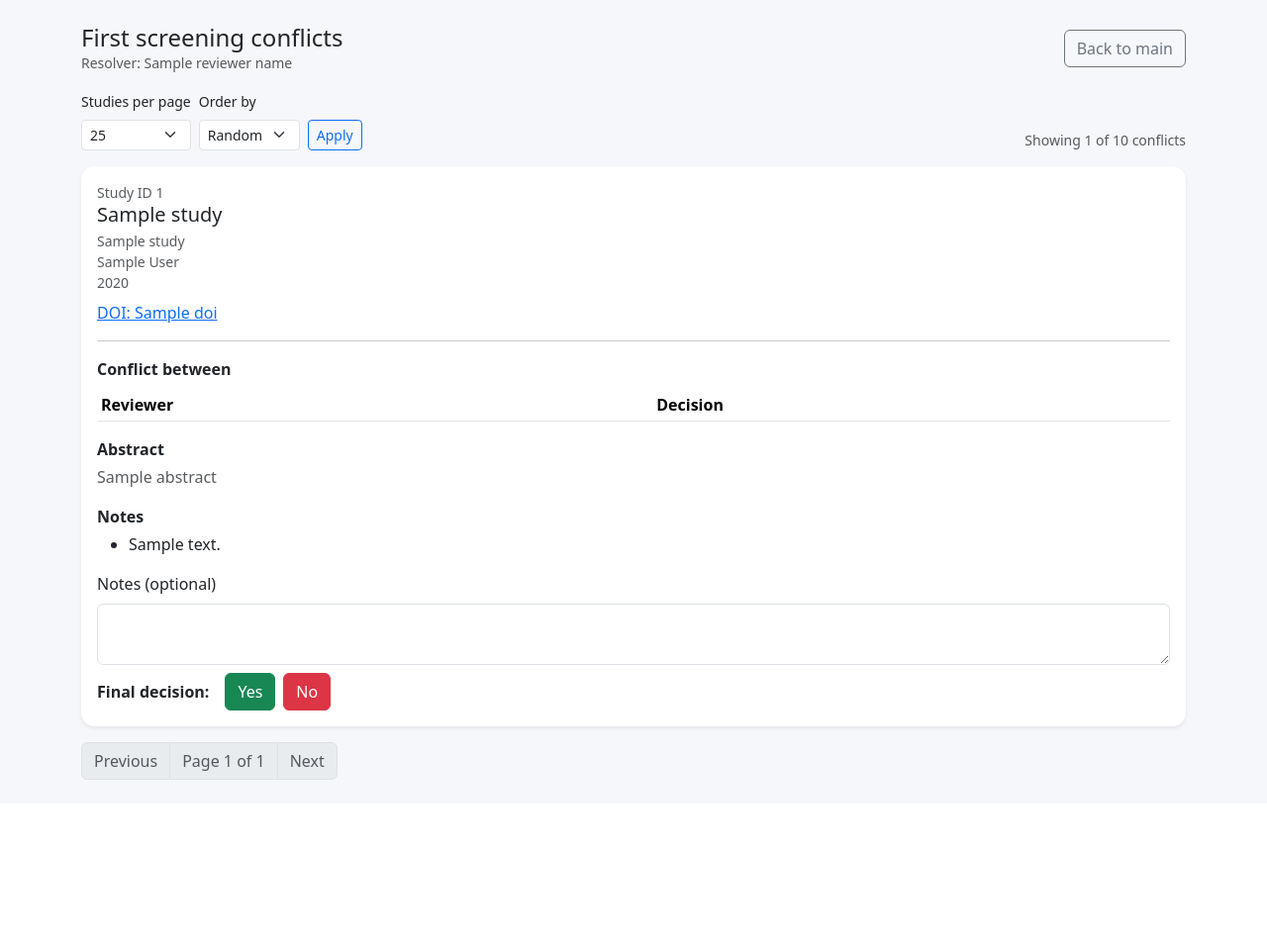
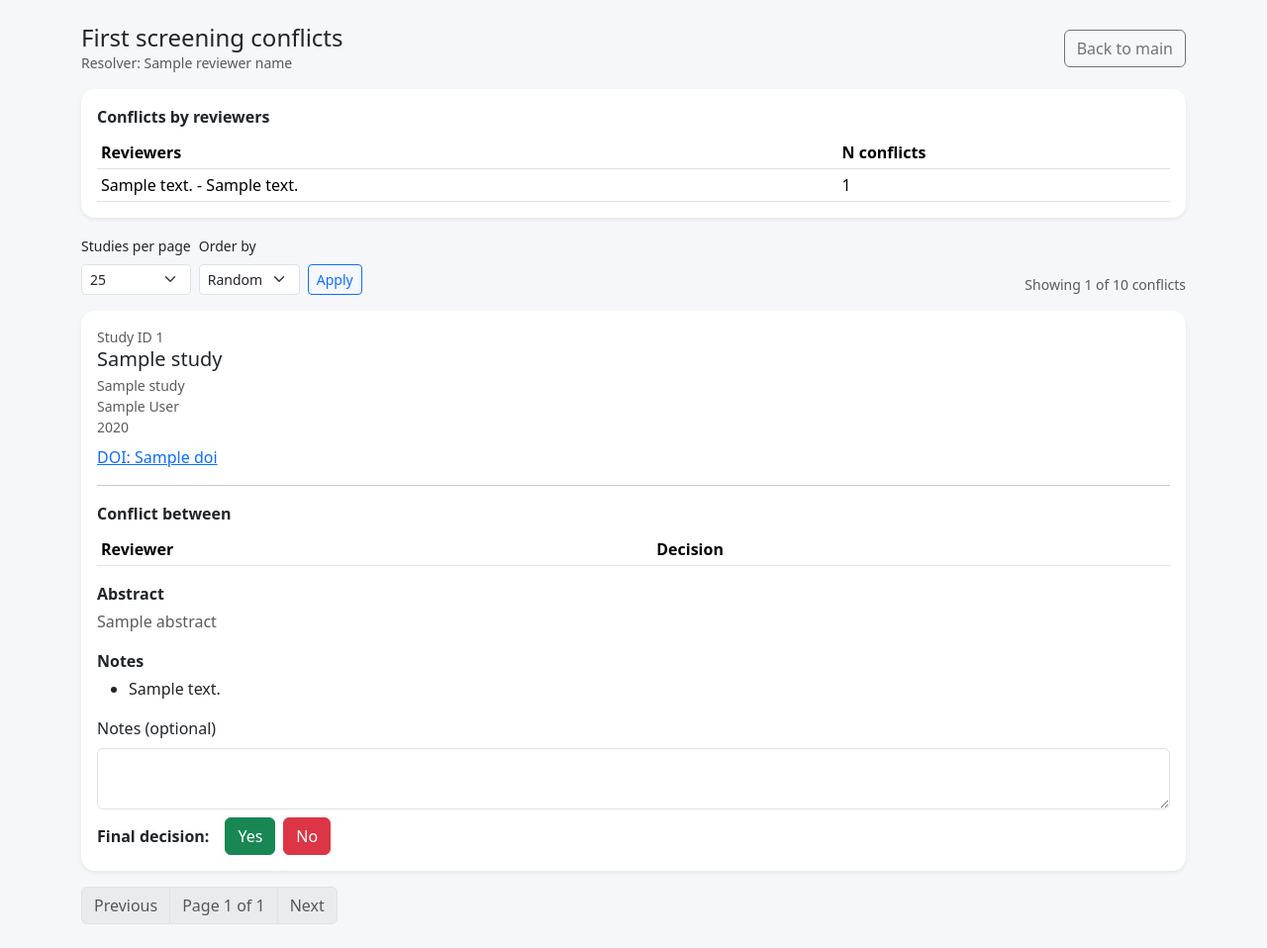
Before and after one commit to DiegoJSN/syst_rev_tool, a Flask app: template templates/first_screening_conflicts.html in a window 1280 px wide. Shown: the part 56-1014 px from the top of the page at 99% size. Before the commit the page ends 844 px from the top, so only its background shows below. Run offline with Flask 3, Linux system fonts and the light colour scheme; the template is opened without the code that fills it: most values are stand-ins (such as "Sample title", 1, 10 or a date in 2020); lists and menus that the app fills with data are empty; some libraries are stand-ins or nearby versions.

Commit message:
Add reviewer-pair conflict summary tables to conflict screens

```diff
--- a/app.py
+++ b/app.py
@@ -1062,11 +1062,33 @@ def create_app() -> Flask:
             ).fetchall()
             conflicts_map[s["id"]] = rows
 
+        reviewer_conflicts_summary = db.execute(
+            """
+            SELECT
+                r1.reviewer_name AS reviewer_a,
+                r2.reviewer_name AS reviewer_b,
+                COUNT(DISTINCT c1.id_study) AS n_conflicts
+            FROM first_screening_conflicts c1
+            JOIN first_screening_conflicts c2
+              ON c1.id_review = c2.id_review
+             AND c1.id_study = c2.id_study
+             AND c1.id_reviewer < c2.id_reviewer
+             AND c1.decision <> c2.decision
+            JOIN reviewers r1 ON r1.id = c1.id_reviewer
+            JOIN reviewers r2 ON r2.id = c2.id_reviewer
+            WHERE c1.id_review = %s
+            GROUP BY r1.reviewer_name, r2.reviewer_name
+            ORDER BY n_conflicts DESC, lower(r1.reviewer_name), lower(r2.reviewer_name);
+            """,
+            (review_id,),
+        ).fetchall()
+
         return render_template(
             "first_screening_conflicts.html",
             review=review,
             studies=studies,
             conflicts_map=conflicts_map,
+            reviewer_conflicts_summary=reviewer_conflicts_summary,
             reviewer_name=reviewer_name,
             page=page,
             per_page=per_page,
@@ -1550,11 +1572,33 @@ def create_app() -> Flask:
             ).fetchall()
             conflicts_map[s["id"]] = rows
 
+        reviewer_conflicts_summary = db.execute(
+            """
+            SELECT
+                r1.reviewer_name AS reviewer_a,
+                r2.reviewer_name AS reviewer_b,
+                COUNT(DISTINCT c1.id_study) AS n_conflicts
+            FROM second_screening_conflicts c1
+            JOIN second_screening_conflicts c2
+              ON c1.id_review = c2.id_review
+             AND c1.id_study = c2.id_study
+             AND c1.id_reviewer < c2.id_reviewer
+             AND c1.decision <> c2.decision
+            JOIN reviewers r1 ON r1.id = c1.id_reviewer
+            JOIN reviewers r2 ON r2.id = c2.id_reviewer
+            WHERE c1.id_review = %s
+            GROUP BY r1.reviewer_name, r2.reviewer_name
+            ORDER BY n_conflicts DESC, lower(r1.reviewer_name), lower(r2.reviewer_name);
+            """,
+            (review_id,),
+        ).fetchall()
+
         return render_template(
             "second_screening_conflicts.html",
             review=review,
             studies=studies,
             conflicts_map=conflicts_map,
+            reviewer_conflicts_summary=reviewer_conflicts_summary,
             reviewer_name=reviewer_name,
             reasons=reasons,
             page=page,
--- a/templates/first_screening_conflicts.html
+++ b/templates/first_screening_conflicts.html
@@ -6,6 +6,31 @@
     <div class="text-muted small">Resolver: {{ reviewer_name }}</div>
   </div>
   <a class="btn btn-outline-secondary" href="{{ url_for('review_main', review_id=review.id) }}">Back to main</a>
+</div>
+
+<div class="card shadow-sm mb-3">
+  <div class="card-body">
+    <div class="fw-semibold mb-2">Conflicts by reviewers</div>
+    {% if reviewer_conflicts_summary %}
+      <div class="table-responsive">
+        <table class="table table-sm mb-0">
+          <thead>
+            <tr><th>Reviewers</th><th>N conflicts</th></tr>
+          </thead>
+          <tbody>
+            {% for row in reviewer_conflicts_summary %}
+              <tr>
+                <td>{{ row.reviewer_a }} - {{ row.reviewer_b }}</td>
+                <td>{{ row.n_conflicts }}</td>
+              </tr>
+            {% endfor %}
+          </tbody>
+        </table>
+      </div>
+    {% else %}
+      <div class="text-muted small">No reviewer pair conflicts found.</div>
+    {% endif %}
+  </div>
 </div>
 
 <form method="get" class="row g-2 align-items-end mb-3">
```
Also changed, not shown: templates/second_screening_conflicts.html (+25 -0 lines).
